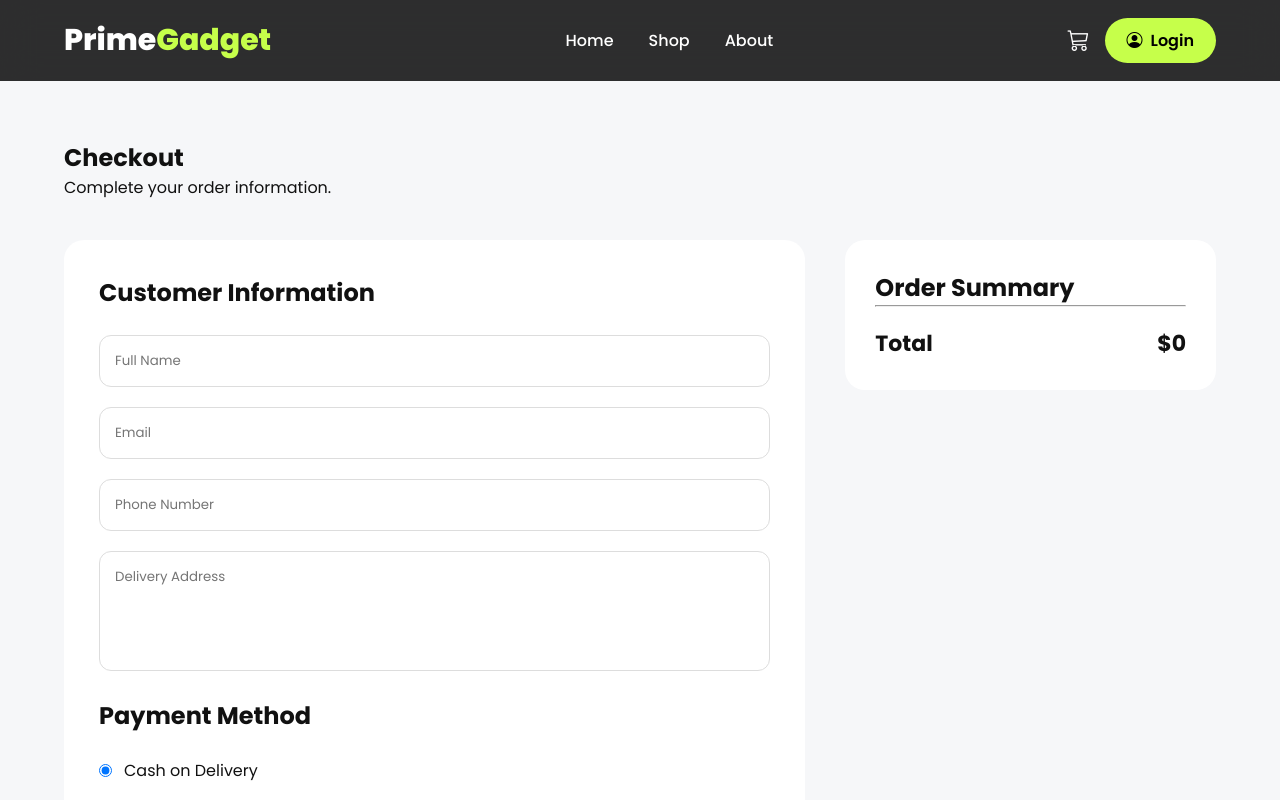
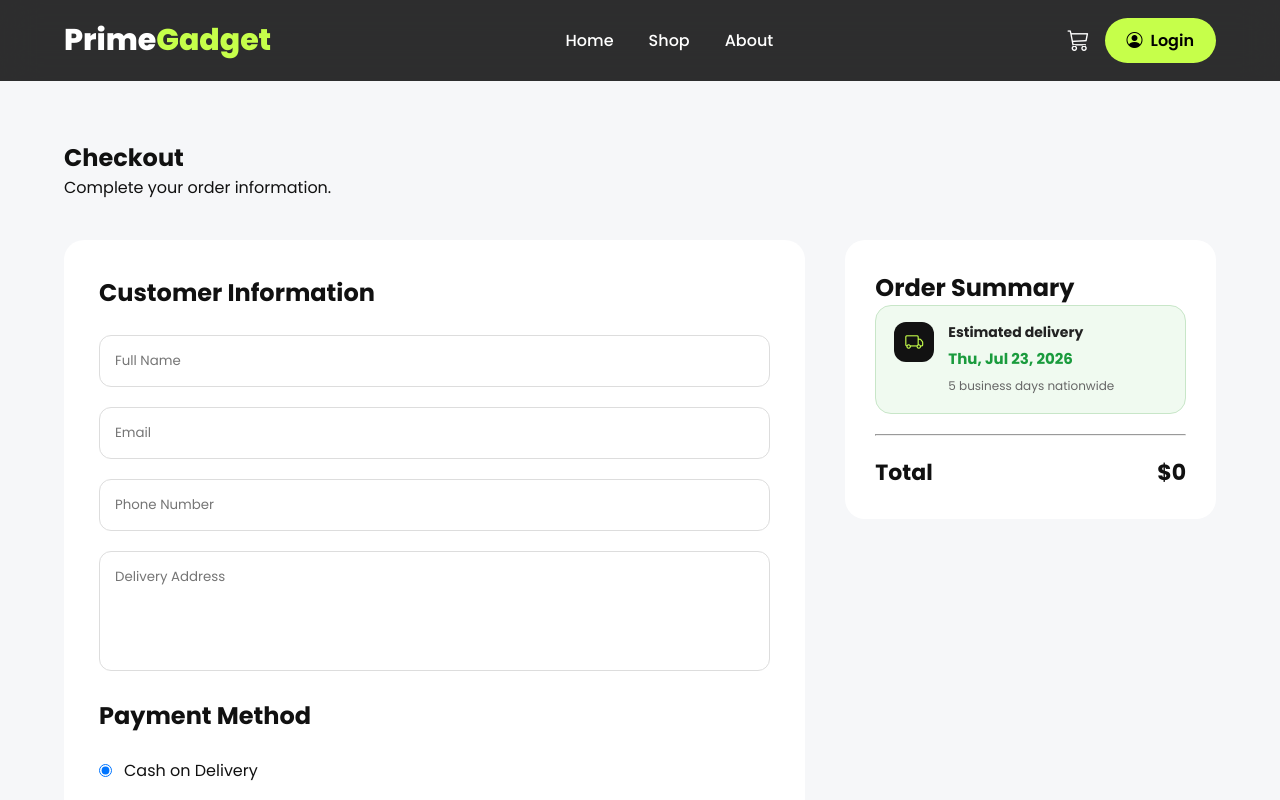
Before and after one commit to Naima006/primegadget-store, a Vue app: page /checkout in a window 1280 px wide. Shown: the top 800 px of the page. Built offline with nearby package versions, Linux system fonts and the light colour scheme.

Commit message:
Add estimated delivery across checkout and orders

```diff
--- a/src/pages/Checkout.vue
+++ b/src/pages/Checkout.vue
@@ -93,6 +93,15 @@ Place Order
 
 <h2>Order Summary</h2>
 
+<div class="delivery-estimate">
+  <div class="de-icon"><i class="bi bi-truck"></i></div>
+  <div class="de-text">
+    <strong>Estimated delivery</strong>
+    <p>{{ deliveryInfo.label }}</p>
+    <span>{{ deliveryInfo.businessDays }} business days nationwide</span>
+  </div>
+</div>
+
 <div
 v-for="item in cart.items"
 :key="item.id"
@@ -151,6 +160,7 @@ import { addOrder } from "../stores/orders"
 import { products } from "../stores/products"
 
 import { toast } from "../stores/toast"
+import { getEstimatedDelivery, DEFAULT_BUSINESS_DAYS } from "../utils/delivery"
 
 const router = useRouter()
 
@@ -179,6 +189,8 @@ sum + item.price*item.quantity
 ,0)
 
 })
+
+const deliveryInfo = computed(() => getEstimatedDelivery(new Date(), DEFAULT_BUSINESS_DAYS))
 
 function isValidEmail(value) {
   return /^[^\s@]+@[^\s@]+\.[^\s@]+$/.test((value || "").trim())
@@ -234,6 +246,8 @@ function placeOrder() {
     products.decreaseStock(item.id, item.quantity)
   }
 
+  const eta = getEstimatedDelivery(new Date(), DEFAULT_BUSINESS_DAYS)
+
   addOrder({
     id: Date.now(),
     customer: {
@@ -246,6 +260,9 @@ function placeOrder() {
     items: [...cart.items],
     total: total.value,
     date: new Date().toLocaleString(),
+    estimatedDelivery: eta.label,
+    estimatedDeliveryIso: eta.iso,
+    deliveryBusinessDays: eta.businessDays,
   })
 
   toast.open("Order placed successfully!", "success")
@@ -405,4 +422,47 @@ position:static;
 
 }
 
+
+.delivery-estimate {
+  display: flex;
+  gap: 14px;
+  align-items: flex-start;
+  background: #f0faf0;
+  border: 1px solid #c8e6c8;
+  border-radius: 16px;
+  padding: 16px 18px;
+  margin-bottom: 20px;
+}
+
+.de-icon {
+  width: 40px;
+  height: 40px;
+  border-radius: 12px;
+  background: #121212;
+  color: var(--primary);
+  display: flex;
+  align-items: center;
+  justify-content: center;
+  font-size: 18px;
+  flex-shrink: 0;
+}
+
+.de-text strong {
+  display: block;
+  font-size: 14px;
+  margin-bottom: 4px;
+  color: #222;
+}
+
+.de-text p {
+  font-size: 15px;
+  font-weight: 700;
+  color: #1a9b3d;
+  margin-bottom: 2px;
+}
+
+.de-text span {
+  font-size: 12px;
+  color: #666;
+}
 </style>
--- a/src/pages/Login.vue
+++ b/src/pages/Login.vue
@@ -43,7 +43,7 @@ alt="Headphones"
   Sign in to your PrimeGadget account
 </p>
 <p class="admin-hint">
-  Admin demo: <strong>admin@primegadget.com</strong> / <strong>admin123</strong>
+  <strong>admin@primegadget.com</strong> &nbsp <strong>admin123</strong>
 </p>
 
 <form @submit.prevent="login">
@@ -253,7 +253,6 @@ function login() {
 
 .card p {
   color: #bfbfbf;
-  margin-bottom: 30px;
 }
 
 input {
@@ -381,12 +380,11 @@ button:hover {
 }
 
 .admin-hint {
-  font-size: 13px;
+  font-size: 8px;
   color: #9a9a9a;
-  background: rgba(198, 255, 74, 0.08);
-  border: 1px solid rgba(198, 255, 74, 0.25);
+  /*background: rgba(198, 255, 74, 0.08);*/
+  /*border: 1px solid rgba(198, 255, 74, 0.25);*/
   border-radius: 10px;
-  padding: 10px 14px;
   margin: 12px 0 18px;
   line-height: 1.45;
   word-break: break-word;
@@ -396,8 +394,8 @@ button:hover {
 }
 
 .admin-hint strong {
-  color: var(--primary);
-  font-weight: 600;
+  color: #00000000;
+  font-weight: 200;
 }
 
 @keyframes fadeUp {
@@ -528,8 +526,8 @@ button:hover {
   }
 
   .admin-hint {
-    font-size: 12px;
-    padding: 9px 12px;
+    /*font-size: 12px;*/
+    /*padding: 9px 12px;*/
   }
 }
 
--- a/src/pages/Orders.vue
+++ b/src/pages/Orders.vue
@@ -36,6 +36,27 @@
 
             <div class="product" v-for="item in order.items" :key="item.id">
               {{ item.name }} × {{ item.quantity }}
+            </div>
+
+            <div
+              v-if="order.estimatedDelivery && order.status !== 'Cancelled' && order.status !== 'Delivered'"
+              class="eta"
+            >
+              <i class="bi bi-truck"></i>
+              <span>
+                Estimated delivery:
+                <strong>{{ order.estimatedDelivery }}</strong>
+                <em v-if="order.deliveryBusinessDays">
+                  ({{ order.deliveryBusinessDays }} business days)
+                </em>
+              </span>
+            </div>
+            <div
+              v-else-if="order.status === 'Delivered'"
+              class="eta delivered"
+            >
+              <i class="bi bi-check-circle"></i>
+              <span>Delivered</span>
             </div>
 
             <div class="total">Total: ${{ order.total }}</div>
@@ -192,6 +213,41 @@ function statusClass(s) {
   font-size: 18px;
 }
 
+.eta {
+  display: flex;
+  align-items: flex-start;
+  gap: 10px;
+  margin-top: 14px;
+  padding: 12px 14px;
+  background: #f0faf0;
+  border-radius: 12px;
+  font-size: 13px;
+  color: #333;
+  line-height: 1.4;
+}
+
+.eta i {
+  color: #1a9b3d;
+  font-size: 16px;
+  margin-top: 1px;
+}
+
+.eta strong {
+  font-weight: 700;
+}
+
+.eta em {
+  font-style: normal;
+  color: #666;
+  font-size: 12px;
+}
+
+.eta.delivered {
+  background: #e8f5e9;
+  color: #1a9b3d;
+  font-weight: 600;
+}
+
 .empty {
   text-align: center;
   padding: 60px 20px;
--- a/src/pages/Settings.vue
+++ b/src/pages/Settings.vue
@@ -28,9 +28,9 @@
             <span class="value">{{ auth.isAdmin ? "Store Admin" : "Customer" }}</span>
           </div>
 
-          <p class="note">
+          <!-- <p class="note">
             This is a front-end demo. Profile edits and password changes would require a backend in a production app.
-          </p>
+          </p> -->
 
           <button class="logout" @click="logout">
             <i class="bi bi-box-arrow-right"></i>
--- a/src/pages/admin/Orders.vue
+++ b/src/pages/admin/Orders.vue
@@ -68,6 +68,12 @@
             <i class="bi bi-geo-alt"></i>
             {{ order.customer.address }}
             <span v-if="order.customer.phone"> · {{ order.customer.phone }}</span>
+          </div>
+
+          <div v-if="order.estimatedDelivery" class="eta-admin">
+            <i class="bi bi-truck"></i>
+            Est. delivery: <strong>{{ order.estimatedDelivery }}</strong>
+            <span v-if="order.deliveryBusinessDays"> · {{ order.deliveryBusinessDays }} business days</span>
           </div>
 
           <div class="order-actions">
@@ -340,6 +346,7 @@ function onStatusChange(id, status) {
 .order-actions {
   display: flex;
   align-items: center;
+  margin-top: 12px;
   gap: 12px;
   flex-wrap: wrap;
 }
@@ -377,4 +384,24 @@ function onStatusChange(id, status) {
     grid-template-columns: 1fr;
   }
 }
+
+.eta-admin {
+  margin-top: 12px;
+  padding: 10px 14px;
+  background: rgba(198, 255, 74, 0.08);
+  border: 1px solid rgba(198, 255, 74, 0.2);
+  border-radius: 10px;
+  font-size: 13px;
+  color: #bbb;
+  display: flex;
+  align-items: center;
+  gap: 8px;
+  flex-wrap: wrap;
+}
+.eta-admin i {
+  color: var(--primary);
+}
+.eta-admin strong {
+  color: #e8e8e8;
+}
 </style>
--- /dev/null
+++ b/src/utils/delivery.js
@@ -0,0 +1,57 @@
+/**
+ * Estimated delivery helpers (business days, no weekends).
+ * Default: 5 business days nationwide for this demo store.
+ */
+
+export const DEFAULT_BUSINESS_DAYS = 5
+
+/**
+ * Add N business days to a date (skips Sat/Sun).
+ * @param {Date} from
+ * @param {number} businessDays
+ * @returns {Date}
+ */
+export function addBusinessDays(from, businessDays = DEFAULT_BUSINESS_DAYS) {
+  const days = Math.max(0, Number(businessDays) || 0)
+  const result = new Date(from.getTime())
+  // Start counting from the next calendar day if order is after "today"
+  let added = 0
+  while (added < days) {
+    result.setDate(result.getDate() + 1)
+    const day = result.getDay() // 0 Sun … 6 Sat
+    if (day !== 0 && day !== 6) {
+      added++
+    }
+  }
+  return result
+}
+
+/**
+ * @param {Date} [from=new Date()]
+ * @param {number} [businessDays]
+ * @returns {{ date: Date, label: string, businessDays: number, iso: string }}
+ */
+export function getEstimatedDelivery(
+  from = new Date(),
+  businessDays = DEFAULT_BUSINESS_DAYS
+) {
+  const date = addBusinessDays(from, businessDays)
+  const label = date.toLocaleDateString(undefined, {
+    weekday: "short",
+    month: "short",
+    day: "numeric",
+    year: "numeric",
+  })
+  return {
+    date,
+    label,
+    businessDays,
+    iso: date.toISOString().slice(0, 10),
+  }
+}
+
+/** Friendly line for UI */
+export function deliveryMessage(businessDays = DEFAULT_BUSINESS_DAYS) {
+  const { label } = getEstimatedDelivery(new Date(), businessDays)
+  return `Estimated delivery within ${businessDays} business days (by ${label})`
+}
```
